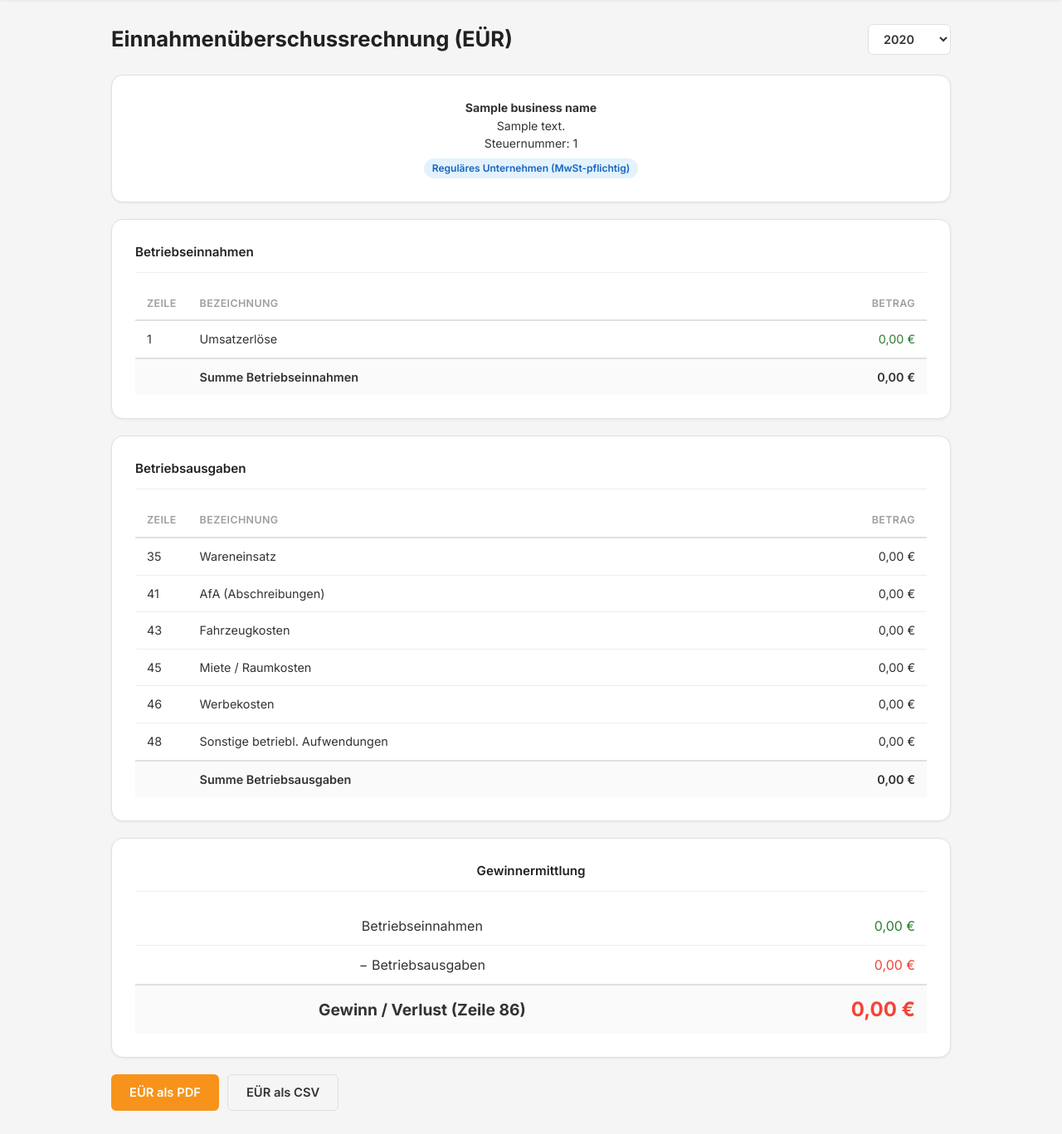
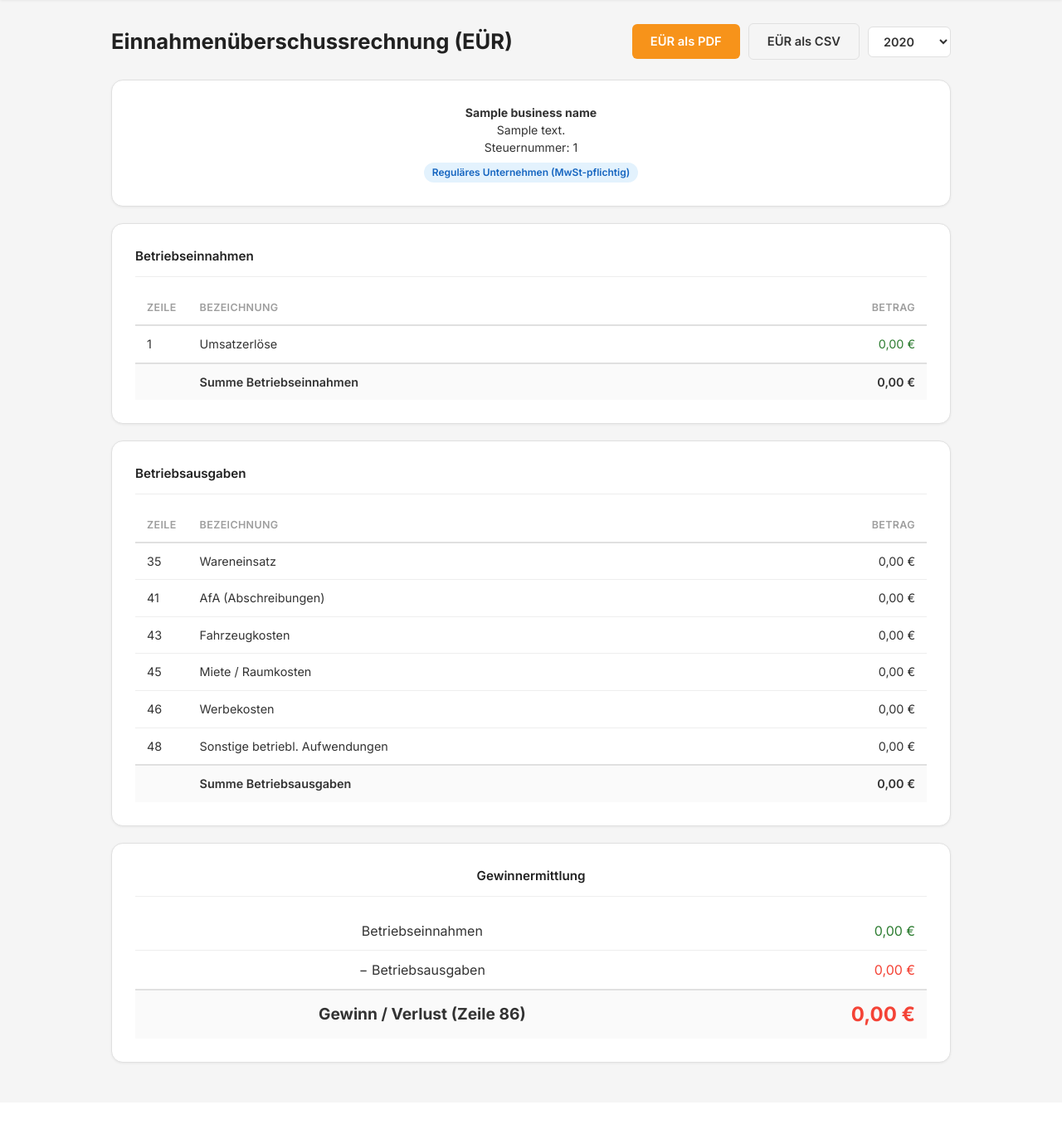
Before and after one commit to papapepaya/btcrechnung, a Python web app: template app/templates/euer.html in a window 1280 px wide. Shown: the part 59-1426 px from the top of the page at 83% size. After the commit the page ends 1342 px from the top, so only its background shows below. Run offline with Jinja, Linux system fonts and the light colour scheme; the template is opened without the code that fills it: most values are stand-ins (such as "Sample title", 1, 10 or a date in 2020).

Commit message:
Move EÜR export buttons to top, next to year selector

```diff
--- a/app/templates/euer.html
+++ b/app/templates/euer.html
@@ -23,12 +23,19 @@
 
 <div class="page-header-row">
     <h1>Einnahmenüberschussrechnung (EÜR)</h1>
+    <div style="display: flex; gap: 10px; align-items: center;">
+        <a href="/euer/pdf?year={{ year }}" class="btn btn-primary">EÜR als PDF</a>
+        <a href="/euer/csv?year={{ year }}" class="btn btn-secondary">EÜR als CSV</a>
+        {% if is_pro %}
+        <a href="/datev/export?year={{ year }}" class="btn btn-secondary">DATEV Export</a>
+        {% endif %}
         <div class="year-selector">
             <select onchange="location.href='/euer?year='+this.value">
                 {% for y in years %}
                 <option value="{{ y }}" {% if y == year %}selected{% endif %}>{{ y }}</option>
                 {% endfor %}
             </select>
+        </div>
     </div>
 </div>
 
@@ -130,12 +137,4 @@
         </tr>
     </table>
 </div>
-
-<div class="actions">
-    <a href="/euer/pdf?year={{ year }}" class="btn btn-primary">EÜR als PDF</a>
-    <a href="/euer/csv?year={{ year }}" class="btn btn-secondary">EÜR als CSV</a>
-    {% if is_pro %}
-    <a href="/datev/export?year={{ year }}" class="btn btn-secondary">DATEV Export</a>
-    {% endif %}
-</div>
 {% endblock %}
```
Lines whose indentation alone changed are shown as unchanged.
